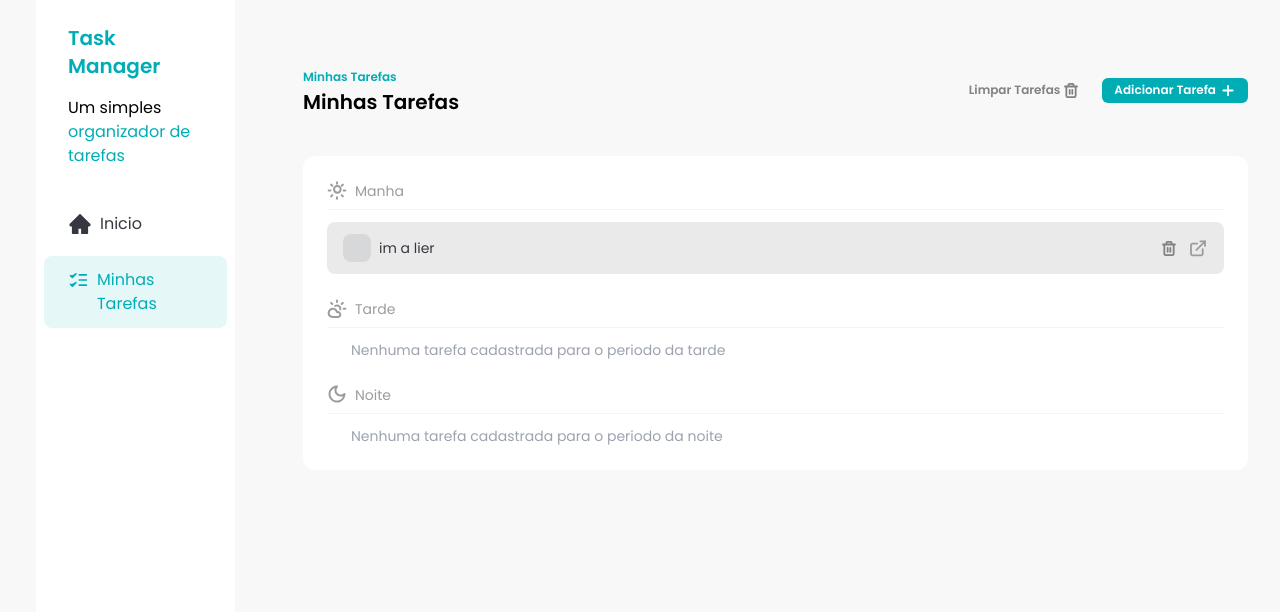
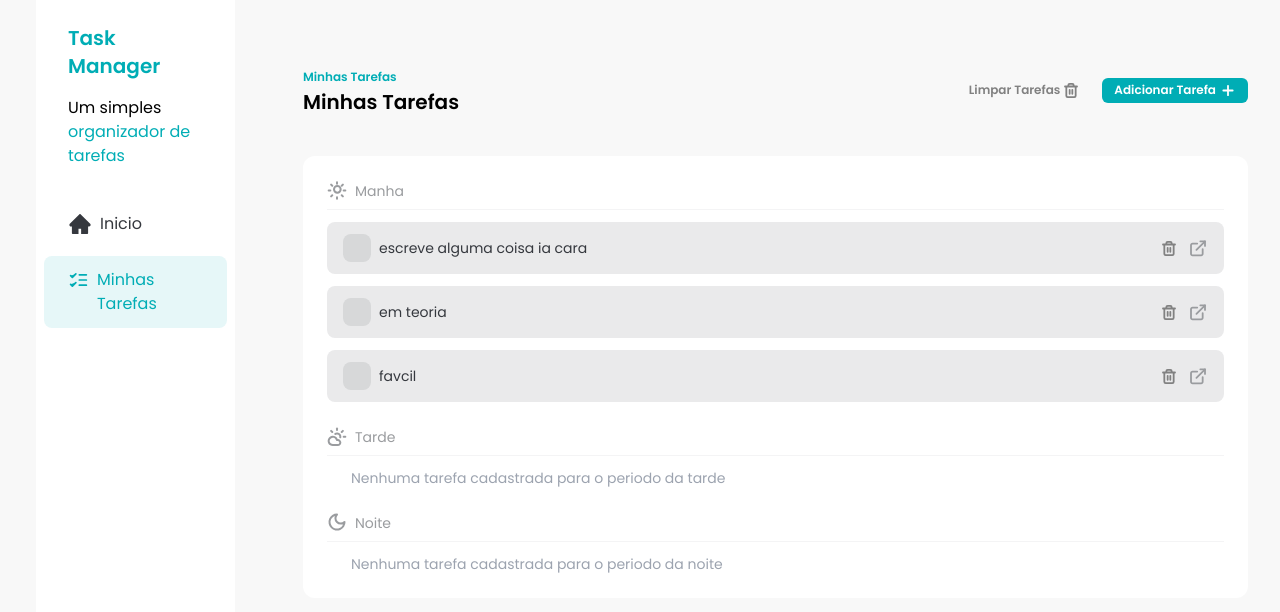
Before and after one commit to Rotiivv/task-manager, a React (Vite) app: page / in a window 1280 px wide. Shown: the top 612 px of the page. Built offline with nearby package versions, Linux system fonts and the light colour scheme; data requests are answered from the project's data file.

Commit message:
feat: add hooks to handle task addition, delete, update and fetching

```diff
--- a/db.json
+++ b/db.json
@@ -2,9 +2,23 @@
   "tasks": [
     {
       "id": "1",
-      "title": "im a lier",
+      "title": "escreve alguma coisa ia cara",
       "time": "morning",
-      "description": "ttooomate",
+      "description": "precisa de mais alguma coisa",
+      "status": "not_started"
+    },
+    {
+      "id": "2",
+      "title": "em teoria",
+      "time": "morning",
+      "description": "value",
+      "status": "not_started"
+    },
+    {
+      "id": "3",
+      "title": "favcil",
+      "time": "morning",
+      "description": "tya facil",
       "status": "not_started"
     }
   ]
--- a/src/components/AddTaskDialog.jsx
+++ b/src/components/AddTaskDialog.jsx
@@ -8,12 +8,11 @@ import { useForm } from "react-hook-form";
 import "./AddTaskDialog.css";
 import TimeSelect from "./TimeSelect";
 import { LoaderIcon } from "../assets/icons";
-import { useMutation, useQueryClient } from "@tanstack/react-query";
 import { toast } from "sonner";
+import { usePostTask } from "../hooks/data/use-post-task";
 
 const AddTaskDialog = ({ isOpen, handleClose, sizeTasks }) => {
   const nodeRef = useRef(null);
-  const queryClient = useQueryClient();
 
   const {
     register,
@@ -22,19 +21,7 @@ const AddTaskDialog = ({ isOpen, handleClose, sizeTasks }) => {
     reset,
   } = useForm();
 
-  const { mutate, isPending } = useMutation({
-    mutationKey: "addTaks",
-    mutationFn: async (newTask) => {
-      const response = await fetch("http://localhost:3000/tasks", {
-        method: "POST",
-        body: JSON.stringify(newTask),
-      });
-
-      if (!response.ok) {
-        throw new Error("Erro ao adicionar tarefa");
-      }
-    },
-  });
+  const { mutate, isPending } = usePostTask(sizeTasks);
 
   const handleClearInputs = () => {
     reset({
@@ -50,9 +37,6 @@ const AddTaskDialog = ({ isOpen, handleClose, sizeTasks }) => {
 
     mutate(task, {
       onSuccess: () => {
-        queryClient.setQueryData("tasks", (currentTasks) => {
-          return [...currentTasks, task];
-        });
         handleClearInputs();
         toast.success("Tarefa deletada com sucesso");
       },
--- a/src/components/TaskItem.jsx
+++ b/src/components/TaskItem.jsx
@@ -2,25 +2,10 @@ import { toast } from "sonner";
 import { CheckIcon, LoaderIcon, DetailIcon, TrashIcon } from "../assets/icons";
 import Button from "./Button";
 import { Link } from "react-router-dom";
-import { useMutation, useQueryClient } from "@tanstack/react-query";
+import { useDeleteTask } from "../hooks/data/use-delete-task";
 
 const TaskItem = ({ task, handleTaskCheckboxClick }) => {
-  const queryClient = useQueryClient();
-
-  const { mutate, isPending } = useMutation({
-    mutationKey: ["deleteTask", task.id], // unique indentifier
-    mutationFn: async () => {
-      const response = await fetch(`http://localhost:3000/tasks/${task.id}`, {
-        method: "DELETE",
-      });
-
-      if (!response.ok) {
-        throw new Error("Erro ao deletar tarefa");
-      }
-      return await response.json();
-    },
-  });
-
+  const { mutate, isPending } = useDeleteTask(task.id);
   const getStatusClass = () => {
     if (task.status === "done") {
       return "bg-[#00ADB5] text-[#00ADB5]";
@@ -38,11 +23,6 @@ const TaskItem = ({ task, handleTaskCheckboxClick }) => {
   const handleDeleteClick = async () => {
     mutate(undefined, {
       onSuccess: () => {
-        queryClient.setQueryData("tasks", (currentTasks) => {
-          return currentTasks.filter(
-            (currentTask) => currentTask.id !== task.id
-          );
-        });
         toast.success("Tarefa apaga com sucesso!");
       },
       onError: (error) => toast.error(error.message),
--- a/src/components/Tasks.jsx
+++ b/src/components/Tasks.jsx
@@ -12,21 +12,13 @@ import {
 } from "../assets/icons";
 
 import { useState } from "react";
-import { useQuery, useQueryClient } from "@tanstack/react-query";
+import { useQueryClient } from "@tanstack/react-query";
+import { useGetTasks } from "../hooks/data/use-get-tasks";
 
 const Tasks = () => {
   const queryClient = useQueryClient();
 
-  const { data: tasks } = useQuery({
-    queryKey: "tasks",
-    queryFn: async () => {
-      const response = await fetch("http://localhost:3000/tasks");
-
-      const tasks = await response.json();
-
-      return tasks;
-    },
-  });
+  const { data: tasks } = useGetTasks();
 
   const [dialogIsOpen, setDialogIsOpen] = useState(false);
 
@@ -41,8 +33,6 @@ const Tasks = () => {
   const moonTasks = tasks?.filter((task) => {
     return task.time === "moon";
   });
-
-
 
   const handleTaskCheckboxClick = (taskId) => {
     const newTasks = tasks.map((task) => {
--- /dev/null
+++ b/src/hooks/data/use-delete-task.js
@@ -0,0 +1,23 @@
+import { useMutation, useQueryClient } from "@tanstack/react-query";
+
+export const useDeleteTask = (taskId) => {
+  const queryClient = useQueryClient();
+  return useMutation({
+    mutationKey: ["deleteTask", taskId], // unique indentifier
+    mutationFn: async () => {
+      const response = await fetch(`http://localhost:3000/tasks/${taskId}`, {
+        method: "DELETE",
+      });
+
+      if (!response.ok) {
+        throw new Error("Erro ao deletar tarefa");
+      }
+      return await response.json();
+    },
+    onSuccess: () => {
+      queryClient.setQueryData("tasks", (currentTasks) => {
+        return currentTasks.filter((currentTask) => currentTask.id !== taskId);
+      });
+    },
+  });
+};
--- /dev/null
+++ b/src/hooks/data/use-get-task.js
@@ -0,0 +1,22 @@
+import { useQuery } from "@tanstack/react-query";
+
+export const useGetTask = (taskId, reset) => {
+  return useQuery({
+    queryKey: ["task", taskId],
+    queryFn: async () => {
+      const response = await fetch(`http://localhost:3000/tasks/${taskId}`);
+
+      const task = await response.json();
+
+      const { description, title, time } = task;
+
+      reset({
+        title,
+        description,
+        time,
+      });
+
+      return task;
+    },
+  });
+};
--- /dev/null
+++ b/src/hooks/data/use-get-tasks.js
@@ -0,0 +1,14 @@
+import { useQuery } from "@tanstack/react-query";
+
+export const useGetTasks = () => {
+  return useQuery({
+    queryKey: "tasks",
+    queryFn: async () => {
+      const response = await fetch("http://localhost:3000/tasks");
+
+      const tasks = await response.json();
+
+      return tasks;
+    },
+  });
+};
--- /dev/null
+++ b/src/hooks/data/use-post-task.js
@@ -0,0 +1,28 @@
+import { useMutation, useQueryClient } from "@tanstack/react-query";
+
+export const usePostTask = (sizeTasks) => {
+  const queryClient = useQueryClient();
+
+  return useMutation({
+    mutationKey: "addTask",
+    mutationFn: async (newTask) => {
+      const response = await fetch("http://localhost:3000/tasks", {
+        method: "POST",
+        body: JSON.stringify(newTask),
+      });
+
+      const createdTask = {
+        ...(await response.json()),
+        id: `${sizeTasks + 1}`,
+        status: "not_started",
+      };
+
+      return createdTask;
+    },
+    onSuccess: (createdTask) => {
+      queryClient.setQueryData("tasks", (currentTasks) => {
+        return [...currentTasks, createdTask];
+      });
+    },
+  });
+};
--- /dev/null
+++ b/src/hooks/data/use-update-task.js
@@ -0,0 +1,40 @@
+import { useMutation, useQueryClient } from "@tanstack/react-query";
+
+export const useUpdateTask = (taskId) => {
+  const queryClient = useQueryClient();
+
+  return useMutation({
+    mutationKey: "updateTask",
+    mutationFn: async (task) => {
+      const response = await fetch(`http://localhost:3000/tasks/${taskId}`, {
+        method: "PATCH",
+        body: JSON.stringify({
+          title: task.title.trim(),
+          description: task.description.trim(),
+          time: task.time.trim(),
+        }),
+      });
+
+      if (!response.ok) {
+        throw new Error(
+          "Nao foi possivel atualizar a tarefa. Por favor, tente novamente"
+        );
+      }
+
+      const data = await response.json();
+      return data;
+    },
+    onSuccess: (data) => {
+      queryClient.setQueryData(["task", taskId], () => {
+        return data;
+      });
+
+      queryClient.setQueryData("tasks", (currentTasks) => {
+        currentTasks.map((currentTask) => {
+          if (currentTask.id !== data.id) return currentTask;
+          return data;
+        });
+      });
+    },
+  });
+};
--- a/src/pages/task-details.jsx
+++ b/src/pages/task-details.jsx
@@ -8,12 +8,13 @@ import Input from "../components/Input";
 import TimeSelect from "../components/TimeSelect";
 import { toast } from "sonner";
 import { useForm } from "react-hook-form";
-import { useMutation, useQuery, useQueryClient } from "@tanstack/react-query";
+import { useGetTask } from "../hooks/data/use-get-task";
+import { useUpdateTask } from "../hooks/data/use-update-task";
+import { useDeleteTask } from "../hooks/data/use-delete-task";
 
 const TaskDetailsPage = () => {
   const navigate = useNavigate();
   const { taskId } = useParams();
-  const queryClient = useQueryClient();
 
   const {
     register,
@@ -22,71 +23,17 @@ const TaskDetailsPage = () => {
     reset,
   } = useForm();
 
-  const { data: task } = useQuery({
-    queryKey: ["task", taskId],
-    queryFn: async () => {
-      const response = await fetch(`http://localhost:3000/tasks/${taskId}`);
+  const { data: task } = useGetTask(taskId, reset);
 
-      const data = await response.json();
-      reset(data);
+  const { mutate: updateTask, isPending: isPendingUpdate } =
+    useUpdateTask(taskId);
 
-      return data;
-    },
-  });
-
-  const { mutate: updateTask, isPending: isPendingUpdate } = useMutation({
-    mutationKey: "updateTask",
-    mutationFn: async (task) => {
-      const response = await fetch(`http://localhost:3000/tasks/${taskId}`, {
-        method: "PATCH",
-        body: JSON.stringify({
-          title: task.title.trim(),
-          description: task.description.trim(),
-          time: task.time.trim(),
-        }),
-      });
-
-      if (!response.ok) {
-        throw new Error(
-          "Nao foi possivel atualizar a tarefa. Por favor, tente novamente"
-        );
-      }
-
-      return await response.json();
-    },
-  });
-
-  const { mutate: deleteTask, isPending: isPendingDelete } = useMutation({
-    mutationKey: "deleteTask",
-    mutationFn: async () => {
-      const response = await fetch(`http://localhost:3000/tasks/${taskId}`, {
-        method: "DELETE",
-      });
-
-      if (!response.ok) {
-        throw new Error(
-          "Nao foi possivel deletar a Tarefa. Por favor, tente novamente"
-        );
-      }
-    },
-  });
+  const { mutate: deleteTask, isPending: isPendingDelete } =
+    useDeleteTask(taskId);
 
   const handleSaveClick = async (data) => {
     updateTask(data, {
-      onSuccess: (updatedTask) => {
-        queryClient.setQueryData(["task", taskId], () => {
-          return data;
-        });
-        toast.success("tarefa atualizada com sucesso");
-
-        queryClient.setQueryData("tasks", (currentTasks) => {
-          currentTasks.map((currentTask) => {
-            if (currentTask.id === updatedTask.id) return updatedTask;
-            return currentTask;
-          });
-        });
-      },
-
+      onSuccess: () => toast.success("tarefa atualizada com sucesso"),
       onError: (error) => toast.error(error.message),
     });
   };
@@ -94,11 +41,6 @@ const TaskDetailsPage = () => {
   const handleDeleteClick = async () => {
     deleteTask(undefined, {
       onSuccess: () => {
-        queryClient.setQueryData("tasks", (currentTasks) => {
-          return currentTasks.filter(
-            (currentTask) => currentTask.id !== taskId
-          );
-        });
         toast.success("Tarefa excluida com sucesso");
         navigate(-1);
       },
```
Also changed, not shown: 1 other file (tests, documents, lock files or other folders).
